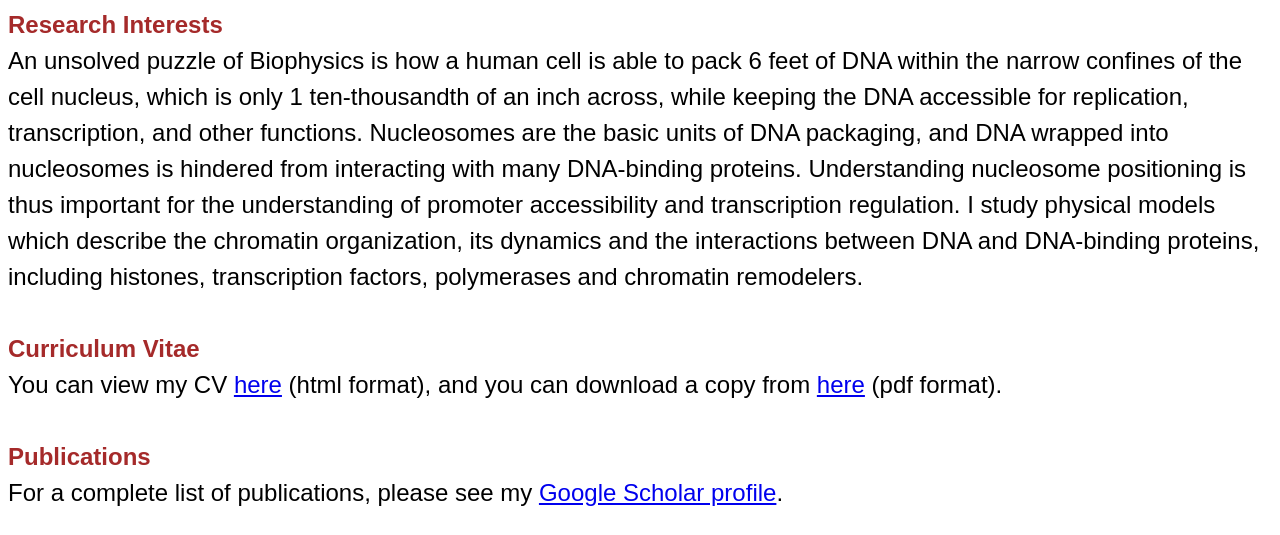
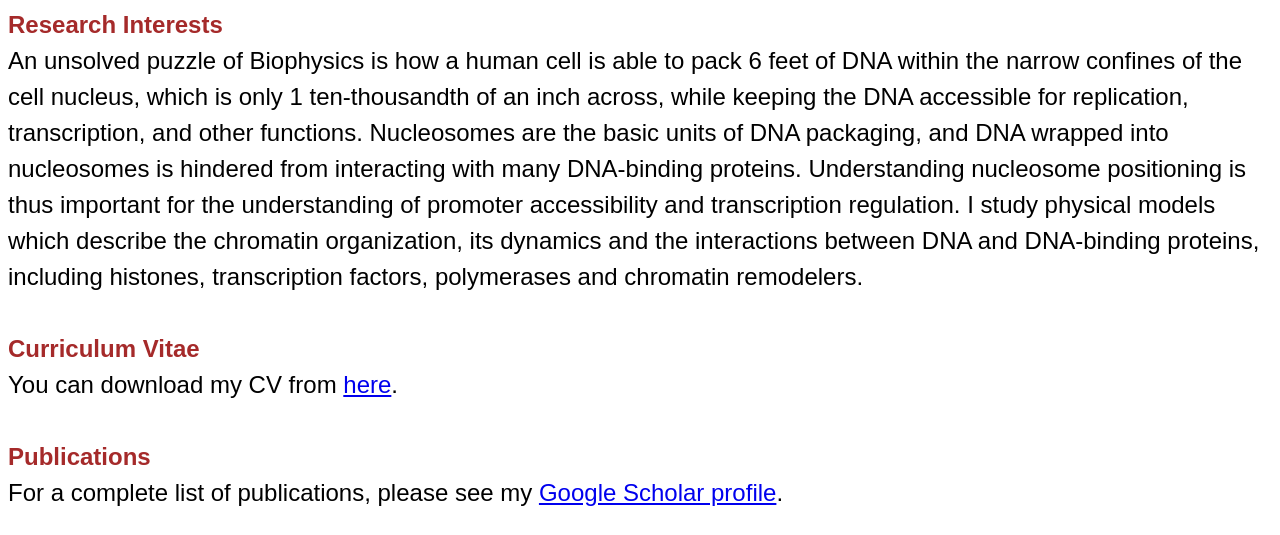
Before and after one commit to rchereji/rchereji.github.io, a plain HTML site: page index.html in a window 1280 px wide. Shown: the part 469-1004 px from the top of the page. Drawn offline with Linux system fonts and the light colour scheme; a web font is replaced by a local one.

Commit message:
Update index.html

```diff
--- a/index.html
+++ b/index.html
@@ -50,7 +50,7 @@ E-mail: <img src="email.png" alt="email" height="30" class="email_image" /><br>
 </p>
   <p><span class="header_text"><font color = "Brown">Research Interests</font></span><br>An unsolved puzzle of Biophysics is how a human cell is able to pack 6 feet of DNA within the narrow confines of the cell nucleus, which is only 1 ten-thousandth of an inch across, while keeping the DNA accessible for replication, transcription, and other functions. Nucleosomes are the basic units of DNA packaging, and DNA wrapped into nucleosomes is hindered from interacting with many DNA-binding proteins. Understanding nucleosome positioning is thus important for the understanding of promoter accessibility and transcription regulation. I study physical models which describe the chromatin organization, its dynamics and the interactions between DNA and DNA-binding proteins, including histones, transcription factors, polymerases and chromatin remodelers.<br><br>
     <span class="header_text"><font color = "Brown">Curriculum Vitae</font></span><br>
-    You can view my CV <a href="cv.html">here</a> (html format), and you can download a copy from <a href="http://rchereji.github.io/cv.pdf">here</a> (pdf format).<br><br>
+    You can download my CV from <a href="http://rchereji.github.io/cv.pdf">here</a>.<br><br>
     <span class="header_text"><font color = "Brown">Publications</font></span><br>For a complete list of publications, please see my <a href="https://scholar.google.com/citations?user=DCuOYggAAAAJ&hl=en">Google Scholar profile</a>.<br>
   </p>
 </div>
```
